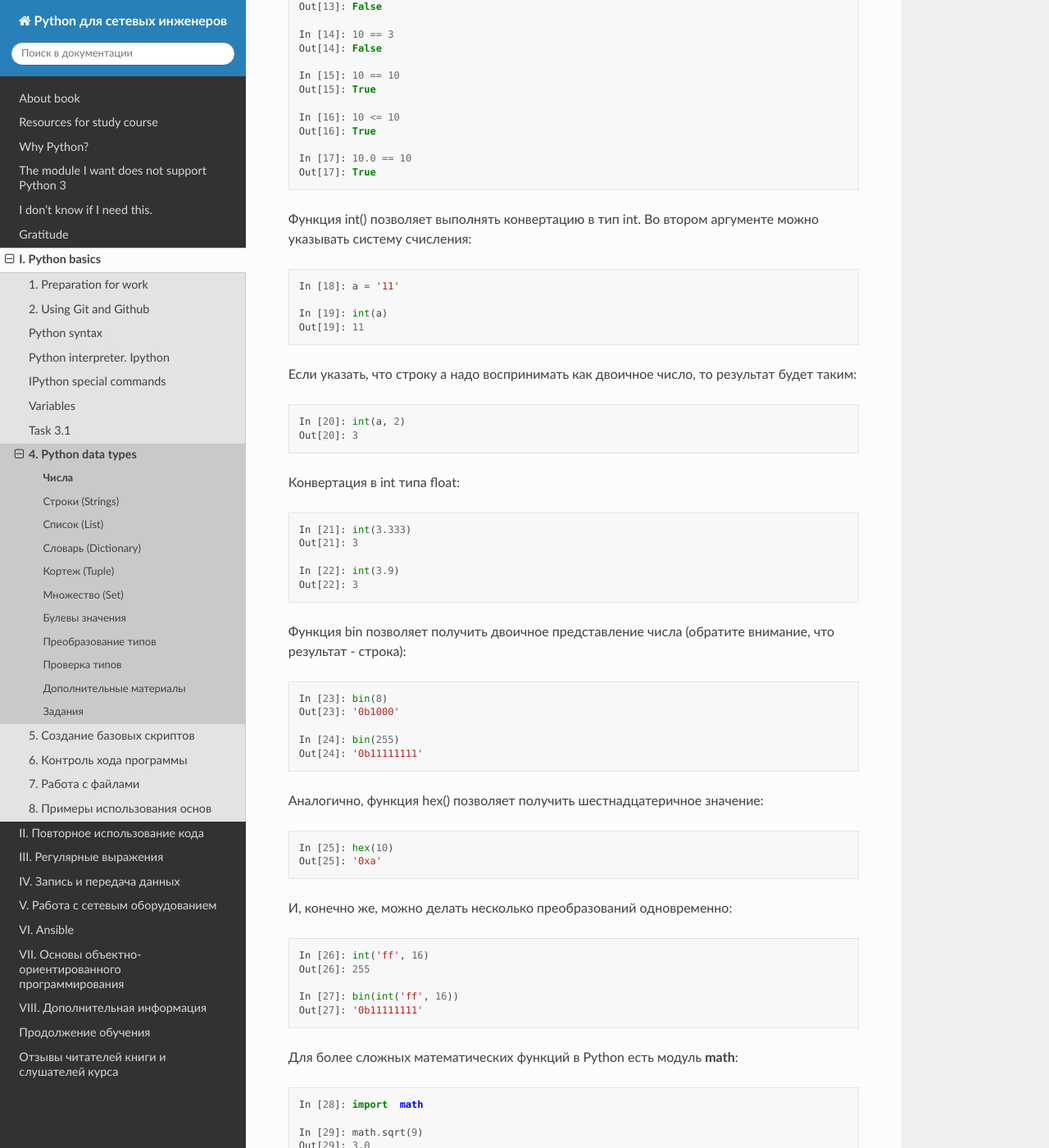
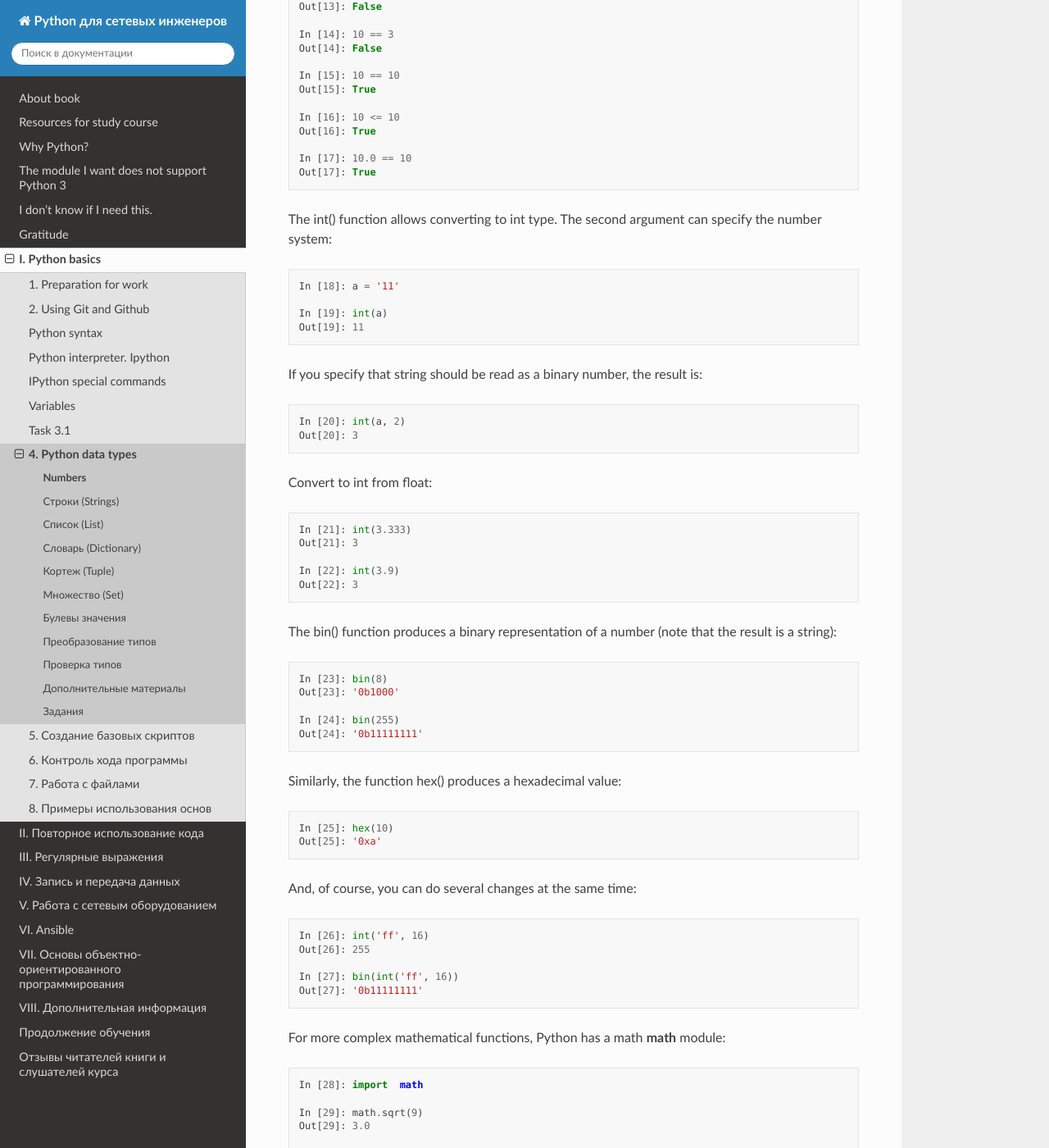
Before and after one commit to Aidar5/nattoeng, a Sphinx documentation site: the page built from docs/source/book/04_data_structures/3_numbers.rst, in a window 1280 px wide and 1400 px high, scrolled down 1113 px. Shown: the whole window at 82% size. Built offline with Sphinx 7.4.7 and the Read the Docs theme 2.0.0, drawn with Linux system fonts in a browser that asks for light colours; pages that are not in the unit, such as notebooks, are missing from menus; some of the changed text lies outside the part shown.

Commit message:
Update 3_numbers.rst

```diff
--- a/docs/source/book/04_data_structures/3_numbers.rst
+++ b/docs/source/book/04_data_structures/3_numbers.rst
@@ -1,7 +1,7 @@
-Числа
+Numbers
 =====
 
-С числами можно выполнять различные математические операции.
+With numbers it is possible to perform various mathematical operations.
 
 .. code:: python
 
@@ -17,7 +17,7 @@
     In [4]: 2**3
     Out[4]: 8
 
-Деление int и float:
+Division int and float:
 
 .. code:: python
 
@@ -27,8 +27,7 @@
     In [6]: 10/3.0
     Out[6]: 3.3333333333333335
 
-С помощью функции round можно округлять числа до нужного количества
-знаков:
+The round() function can round the numbers to the required number of characters:
 
 .. code:: python
 
@@ -38,14 +37,14 @@
     In [10]: round(10/3.0, 4)
     Out[10]: 3.3333
 
-Остаток от деления:
+Remainder of the division:
 
 .. code:: python
 
     In [11]: 10 % 3
     Out[11]: 1
 
-Операторы сравнения
+Comparison operators
 
 .. code:: python
 
@@ -67,8 +66,7 @@
     In [17]: 10.0 == 10
     Out[17]: True
 
-Функция int() позволяет выполнять конвертацию в тип int. Во втором
-аргументе можно указывать систему счисления:
+The int() function allows converting to int type. The second argument can specify the number system:
 
 .. code:: python
 
@@ -77,15 +75,14 @@
     In [19]: int(a)
     Out[19]: 11
 
-Если указать, что строку a надо воспринимать как двоичное число, то
-результат будет таким:
+If you specify that string should be read as a binary number, the result is:
 
 .. code:: python
 
     In [20]: int(a, 2)
     Out[20]: 3
 
-Конвертация в int типа float:
+Convert to int from float:
 
 .. code:: python
 
@@ -95,8 +92,7 @@
     In [22]: int(3.9)
     Out[22]: 3
 
-Функция bin позволяет получить двоичное представление числа (обратите
-внимание, что результат - строка):
+The bin() function produces a binary representation of a number (note that the result is a string):
 
 .. code:: python
 
@@ -106,14 +102,14 @@
     In [24]: bin(255)
     Out[24]: '0b11111111'
 
-Аналогично, функция hex() позволяет получить шестнадцатеричное значение:
+Similarly, the function hex() produces a hexadecimal value:
 
 .. code:: python
 
     In [25]: hex(10)
     Out[25]: '0xa'
 
-И, конечно же, можно делать несколько преобразований одновременно:
+And, of course, you can do several changes at the same time:
 
 .. code:: python
 
@@ -123,7 +119,7 @@
     In [27]: bin(int('ff', 16))
     Out[27]: '0b11111111'
 
-Для более сложных математических функций в Python есть модуль **math**:
+For more complex mathematical functions, Python has a math **math** module:
 
 .. code:: python
 
```
